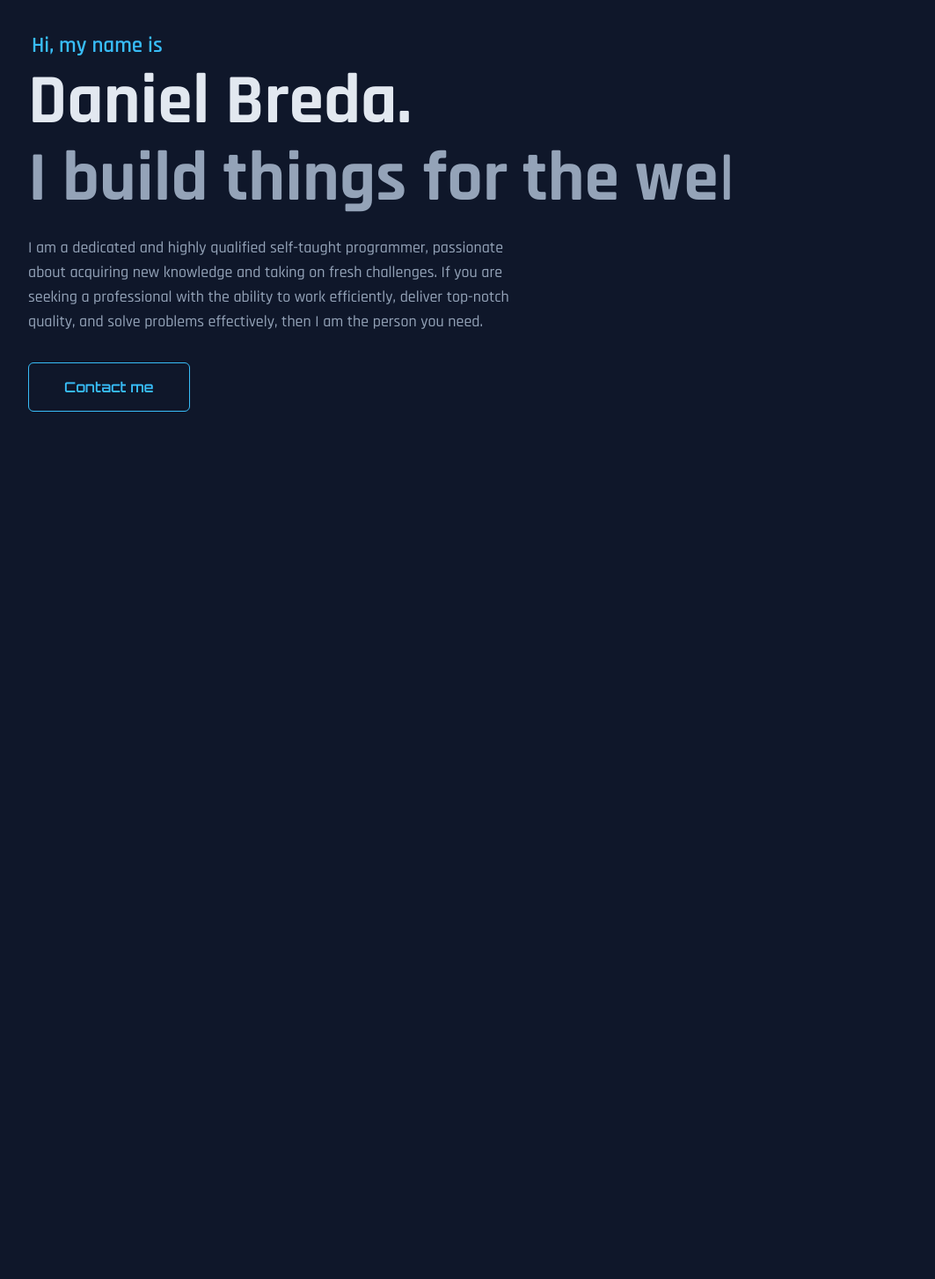
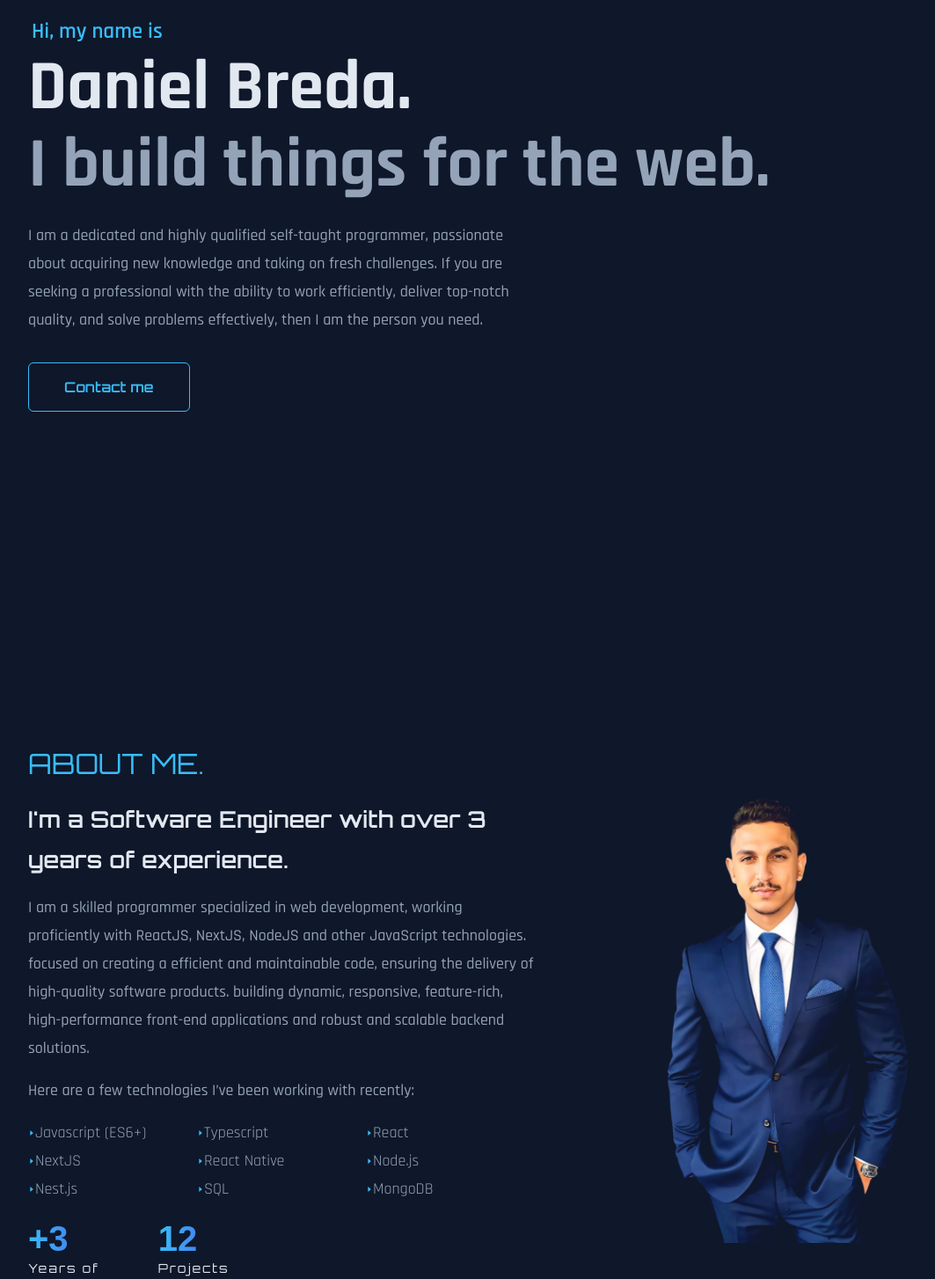
Before and after one commit to DanielFelipeDeveloper/portfolio, a Next.js app: page / in a window 1280 px wide. Shown: the part 140-1594 px from the top of the page at 88% size, without its empty margins (83-1146 px from the left). Before the commit the page ends 896 px from the top, so only its background shows below. Built offline with nearby package versions, Linux system fonts and the light colour scheme; a web font is replaced by a local one.

Commit message:
feat: About Section

```diff
--- a/src/app/components/About.tsx
+++ b/src/app/components/About.tsx
@@ -18,7 +18,7 @@ export function About() {
   return (
     <div className="section" ref={ref} id="about">
       <div className="container mx-auto">
-        <div className='flex flex-col gap-y-5 lg:flex-row lg:items-center
+        <div className='flex flex-col lg:flex-row lg:items-center
         lg:gap-x-20 lg:gap-y-0'>
 
           <motion.div
@@ -40,18 +40,18 @@ export function About() {
               viewport={{ once: false, amount: 0.3 }}
               className='grid grid-cols-3 my-4'
             >
-              <li className='flex items-center text-slate-400'><AiOutlineCaretRight color="#38BDF8" fontSize={10} /> Javascript (ES6+)</li>
-              <li className='flex items-center text-slate-400'><AiOutlineCaretRight color="#38BDF8" fontSize={10} /> Typescript</li>
-              <li className='flex items-center text-slate-400'><AiOutlineCaretRight color="#38BDF8" fontSize={10} /> React</li>
-              <li className='flex items-center text-slate-400'><AiOutlineCaretRight color="#38BDF8" fontSize={10} /> NextJS</li>
-              <li className='flex items-center text-slate-400'><AiOutlineCaretRight color="#38BDF8" fontSize={10} /> React Native</li>
-              <li className='flex items-center text-slate-400'><AiOutlineCaretRight color="#38BDF8" fontSize={10} /> Node.js</li>
-              <li className='flex items-center text-slate-400'><AiOutlineCaretRight color="#38BDF8" fontSize={10} /> Nest.js</li>
-              <li className='flex items-center text-slate-400'><AiOutlineCaretRight color="#38BDF8" fontSize={10} /> SQL</li>
-              <li className='flex items-center text-slate-400'><AiOutlineCaretRight color="#38BDF8" fontSize={10} /> MongoDB</li>
+              <li className='flex items-center text-slate-400'><AiOutlineCaretRight color="#38BDF8" fontSize={8} /> Javascript (ES6+)</li>
+              <li className='flex items-center text-slate-400'><AiOutlineCaretRight color="#38BDF8" fontSize={8} /> Typescript</li>
+              <li className='flex items-center text-slate-400'><AiOutlineCaretRight color="#38BDF8" fontSize={8} /> React</li>
+              <li className='flex items-center text-slate-400'><AiOutlineCaretRight color="#38BDF8" fontSize={8} /> NextJS</li>
+              <li className='flex items-center text-slate-400'><AiOutlineCaretRight color="#38BDF8" fontSize={8} /> React Native</li>
+              <li className='flex items-center text-slate-400'><AiOutlineCaretRight color="#38BDF8" fontSize={8} /> Node.js</li>
+              <li className='flex items-center text-slate-400'><AiOutlineCaretRight color="#38BDF8" fontSize={8} /> Nest.js</li>
+              <li className='flex items-center text-slate-400'><AiOutlineCaretRight color="#38BDF8" fontSize={8} /> SQL</li>
+              <li className='flex items-center text-slate-400'><AiOutlineCaretRight color="#38BDF8" fontSize={8} /> MongoDB</li>
             </motion.ul>
 
-            <div className='flex gap-x-6 lg:gap-x-10 mb-12'>
+            <div className='flex gap-x-6 lg:gap-x-10 mt-6'>
               <div>
                 <div
                   className='text-[40px] font-tertiary text-gradient mb-2'
@@ -80,21 +80,6 @@ export function About() {
                   Completed
                 </div>
               </div>
-
-              {/* <div>
-                <div
-                  className='text-[40px] font-tertiary text-gradient mb-2'
-                >
-                  +
-                  {
-                    inView ? <CountUp start={0} end={5} duration={3} /> : null
-                  }
-                </div>
-                <div className='font-primary text-sm tracking-[2px]'>
-                  Satisfied <br />
-                  Clients
-                </div>
-              </div> */}
             </div>
           </motion.div>
 
--- a/src/app/components/Banner.tsx
+++ b/src/app/components/Banner.tsx
@@ -10,7 +10,7 @@ import { Link } from "react-scroll"
 
 export function Banner() {
   return (
-    <section className=" section items-start min-h-screen h-screen mt-24" id="home">
+    <section className="section items-start min-h-screen h-full mt-24" id="home">
       <div className="container mx-auto">
         <div className='flex flex-row gap-y-8 items-center gap-x-12'>
           <div className='flex-1 text-left font-secondary'>
@@ -58,7 +58,7 @@ export function Banner() {
             </motion.div>
 
             <motion.p
-              className='mb-8 max-w-xl lg:mx-0 text-[18px]'
+              className='mb-8 max-w-xl lg:mx-0'
               variants={fadeIn('up', 0.4)}
               initial="hidden"
               whileInView={'show'}
@@ -81,17 +81,17 @@ export function Banner() {
               >
                 <button className='btn btn-lg'>Contact me</button>
               </Link>
-{/*
-              <Link
+
+              {/* <Link
                 to="services"
                 spy={true}
                 smooth={true}
               >
-                <p className='text-gradient btn-link cursor-pointer'>
+                <p className='text-gradient-link btn-link cursor-pointer'>
                   My Portfolio
                 </p>
-              </Link>
-               */}
+              </Link> */}
+
             </motion.div>
           </div>
         </div>
--- a/src/app/globals.css
+++ b/src/app/globals.css
@@ -48,11 +48,11 @@ html {
   box-shadow: 0 10px 30px -10px rgba(2,12,27,0.7);
 }
 
-.text-gradient {
+.text-gradient-link {
   transition: all 0.25s cubic-bezier(0.645,0.045,0.355,1);
 }
 
-.text-gradient:hover {
+.text-gradient-link:hover {
   box-shadow: 0px 1px 0 0 rgb(56 189 248);
   transform: translate(0px, -2px);
 }
@@ -78,7 +78,7 @@ html {
     @apply font-secondary text-lg leading-8 text-slate-200 bg-slate-900;
   }
   p {
-    @apply text-xl text-slate-400 font-medium;
+    @apply text-[18px] text-slate-400 font-medium;
   }
   .h2 {
     @apply font-primary text-[32px] mb-6 tracking-[10%] uppercase;
@@ -99,6 +99,9 @@ html {
     @apply text-base;
   }
   .text-gradient {
+    @apply bg-gradient-to-r text-transparent bg-clip-text from-[#38BDF8] to-[#4f46e5] font-bold font-primary cursor-default;
+  }
+  .text-gradient-link {
     @apply bg-gradient-to-r text-transparent bg-clip-text from-[#38BDF8] to-[#4f46e5] font-bold font-primary hover:from-[#4f46e5] hover:to-[#38BDF8];
   }
   .text-gradient-header {
@@ -108,6 +111,6 @@ html {
     @apply font-normal font-tertiary text-xl;
   }
   .section {
-    @apply flex items-center lg:px-24 md:px-12 sm:px-6 py-12 lg:py-20;
+    @apply flex items-center lg:px-24 md:px-12 sm:px-6 py-12 lg:py-16;
   }
 }
--- a/src/app/page.tsx
+++ b/src/app/page.tsx
@@ -1,5 +1,6 @@
 'use client'
 import { useEffect, useState } from "react";
+import { About } from "./components/About";
 import { Banner } from "./components/Banner";
 import { Header } from "./components/Header";
 
@@ -33,7 +34,7 @@ export default function Home() {
       >
         <Banner />
         {/* <Nav /> */}
-        {/* <About /> */}
+        <About />
         {/* <Services />
         <Work />
         <Contact />
```
